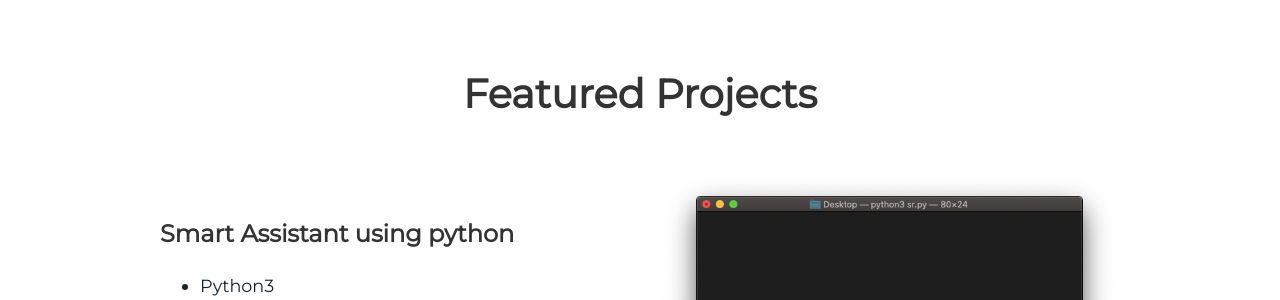
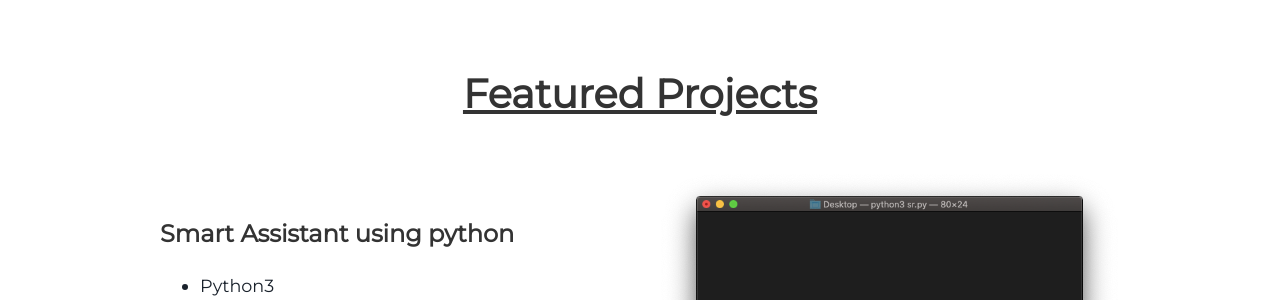
Before and after one commit to arpan45/test.github.io, a Jekyll site: the page built from index.html, in a window 1280 px wide. Shown: the part 1568-1868 px from the top of the page. Built offline with Jekyll 4.4.1, drawn with Linux system fonts in a browser that asks for light colours.

```diff
--- a/_includes/projects.html
+++ b/_includes/projects.html
@@ -1,5 +1,5 @@
 <div class="user-details">
-  <h1> Featured Projects </h1>
+  <h1> <u>Featured Projects</u> </h1>
 </div>
 <div class="user-projects">
   <div class="images-right">
```
